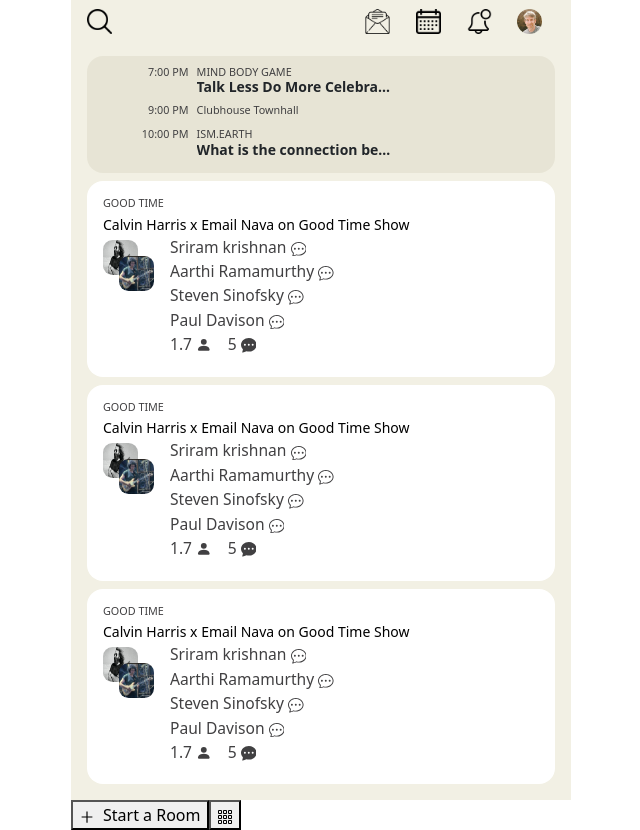
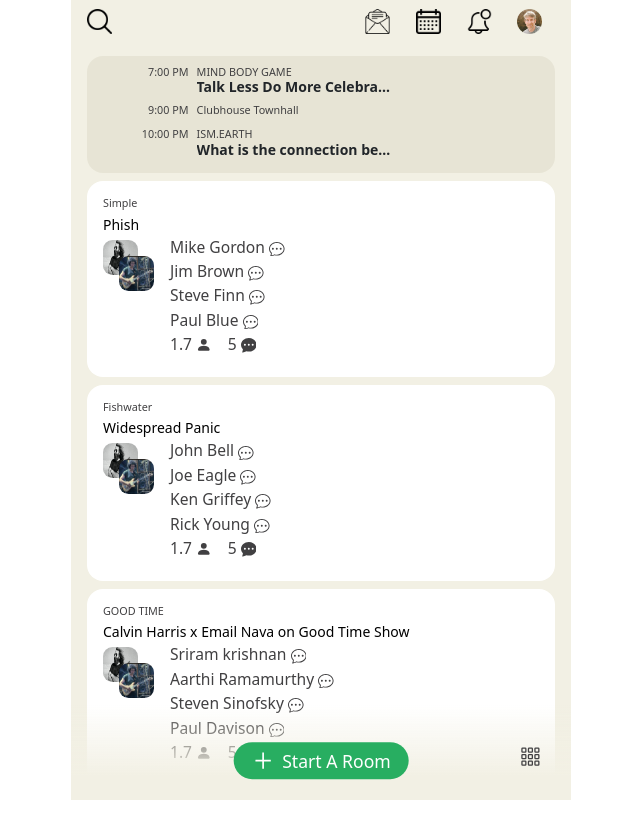
Before and after one commit to Trex1888/react-clubhouse-clone, a React (Create React App) app: page /home in a window 1280 px wide. Shown: the whole page, without its empty margins (319-959 px from the left). After the commit the page ends 800 px from the top, so only its background shows below. Built offline with nearby package versions, Linux system fonts and the light colour scheme.

Commit message:
4th commit

```diff
--- a/package.json
+++ b/package.json
@@ -14,6 +14,7 @@
     "react-router": "^5.2.0",
     "react-router-dom": "^5.2.0",
     "react-scripts": "4.0.3",
+    "react-swipeable-bottom-sheet": "^1.1.2",
     "web-vitals": "^1.1.2"
   },
   "scripts": {
--- a/src/App.css
+++ b/src/App.css
@@ -48,4 +48,5 @@
   width: 100%;
   max-width: 500px;
   margin: auto;
+  overflow: hidden;
 }
--- /dev/null
+++ b/src/components/BottomSheet.js
@@ -0,0 +1,24 @@
+import style from "../style/sheet.module.css";
+import SwipeableBottomSheet from "react-swipeable-bottom-sheet";
+
+function BottomSheet({ props }) {
+  return (
+    <SwipeableBottomSheet
+      open={props.sheetVisible}
+      onChange={() => {
+        props.setSheetVisible(!props.sheetVisible);
+        props.setItemsVisible(true);
+      }}
+      fullScreen={props.sheetTitle === "room detail" ? true : false}
+    >
+      <div
+        className={style.sheetContainer}
+        style={{
+          backgroundColor: props.sheetTitle === "profile" ? "transparent" : "",
+        }}
+      ></div>
+    </SwipeableBottomSheet>
+  );
+}
+
+export default BottomSheet;
--- a/src/components/DailyCard.js
+++ b/src/components/DailyCard.js
@@ -1,5 +1,5 @@
 import style from "../style/daily.module.css";
-import { Link } from "react-router-dom";
+// import { Link } from "react-router-dom";
 import data from "../data/dailyCard.json";
 
 function DailyCard() {
--- a/src/components/RoomCard.js
+++ b/src/components/RoomCard.js
@@ -18,7 +18,7 @@
                 </div>
                 <div>
                   {item.members.map((person) => (
-                    <p>
+                    <p key={item.id}>
                       {person.first_name} {person.last_name} <BsChatDots />
                     </p>
                   ))}
--- a/src/data/roomCard.json
+++ b/src/data/roomCard.json
@@ -1,47 +1,47 @@
 [
   {
     "id": 1,
-    "title": "GOOD TIME",
-    "sub_title": "Calvin Harris x Email Nava on Good Time Show",
+    "title": "Simple",
+    "sub_title": "Phish",
     "members": [
       {
-        "first_name": "Sriram",
-        "last_name": "krishnan"
+        "first_name": "Mike",
+        "last_name": "Gordon"
       },
       {
-        "first_name": "Aarthi",
-        "last_name": "Ramamurthy"
+        "first_name": "Jim",
+        "last_name": "Brown"
       },
       {
-        "first_name": "Steven",
-        "last_name": "Sinofsky"
+        "first_name": "Steve",
+        "last_name": "Finn"
       },
       {
         "first_name": "Paul",
-        "last_name": "Davison"
+        "last_name": "Blue"
       }
     ]
   },
   {
     "id": 2,
-    "title": "GOOD TIME",
-    "sub_title": "Calvin Harris x Email Nava on Good Time Show",
+    "title": "Fishwater",
+    "sub_title": "Widespread Panic",
     "members": [
       {
-        "first_name": "Sriram",
-        "last_name": "krishnan"
+        "first_name": "John",
+        "last_name": "Bell"
       },
       {
-        "first_name": "Aarthi",
-        "last_name": "Ramamurthy"
+        "first_name": "Joe",
+        "last_name": "Eagle"
       },
       {
-        "first_name": "Steven",
-        "last_name": "Sinofsky"
+        "first_name": "Ken",
+        "last_name": "Griffey"
       },
       {
-        "first_name": "Paul",
-        "last_name": "Davison"
+        "first_name": "Rick",
+        "last_name": "Young"
       }
     ]
   },
--- a/src/pages/Home.js
+++ b/src/pages/Home.js
@@ -1,29 +1,54 @@
 import style from "../style/home.module.css";
+import { useState } from "react";
 import DailyCard from "../components/DailyCard";
 import Header from "../components/Header";
 import RoomCard from "../components/RoomCard";
 import { AiOutlinePlus } from "react-icons/ai";
 import { BsGrid3X3Gap } from "react-icons/bs";
+import data from "../data/roomCard.json";
+import BottomSheet from "../components/BottomSheet";
 
 function Home() {
+  const [itemsVisible, setItemsVisible] = useState(true);
+  const [sheetVisible, setSheetVisible] = useState(false);
+  const [sheetCreateRoom, setSheetCreateRoom] = useState(false);
+  const [loaderVisibility, setLoaderVisibility] = useState(false);
+  const [cardId, setCardId] = useState(1);
+
   return (
     <>
       <Header />
-      <div className={style.home_Container}>
+      <div className={style.home_container}>
         <DailyCard />
         <RoomCard />
       </div>
+
       <div className={style.action_btn}>
-        <button>
+        <button onClick={() => setSheetVisible(true)}>
           <AiOutlinePlus className="me-2" />
-          Start a Room
+          Start A Room
         </button>
         <button>
-          <BsGrid3X3Gap />{" "}
+          <BsGrid3X3Gap />
         </button>
       </div>
+
+      {/* <BottomSheet
+        sheetTitle="start room"
+        setSheetVisible={(item) => setSheetVisible(item)}
+        sheetVisible={sheetVisible}
+        cardDetail={data.find((item) => item.id === cardId)}
+        setItemsVisible={(item) => setItemsVisible(item)}
+        setSheetCreateRoom={(item) => {
+          setLoaderVisibility(true);
+          setTimeout(() => {
+            setSheetCreateRoom(item);
+            setLoaderVisibility(false);
+          }, 1000);
+        }}
+      /> */}
     </>
   );
 }
-//214
+
 export default Home;
--- a/src/style/home.module.css
+++ b/src/style/home.module.css
@@ -1,9 +1,53 @@
-.home_Container {
+.home_container {
   padding-top: 3.5em;
   padding-left: 1em;
   padding-right: 1em;
   padding-bottom: 3.5em;
   height: 100%;
-
   overflow: auto;
 }
+
+.home_container + .action_btn button {
+  background-color: transparent;
+  border: none;
+  margin-left: auto;
+}
+
+.home_container + .action_btn button svg {
+  font-size: 1.3em;
+}
+
+.home_container + .action_btn {
+  display: flex;
+  align-items: center;
+  padding: 4em 1.5em 2em 1.5em;
+  position: sticky;
+  left: 0;
+  right: 0;
+  top: 0;
+  background-image: linear-gradient(transparent 20%, #f2f0e4 80%);
+  bottom: 0;
+}
+
+.home_container + .action_btn > button:first-child {
+  display: flex;
+  align-items: center;
+  border-radius: 2em;
+  background-color: #28ae61;
+  color: #ffffff;
+  padding: 0.3em 1em;
+  font-size: 1.1em;
+  font-weight: 400;
+  position: absolute;
+  left: 50%;
+  transform: translateX(-50%);
+  margin-top: 0.5em;
+}
+
+.home_container + .action_btn > button:nth-child(2) {
+  line-height: 1;
+}
+
+.home_container + .action_btn > button:nth-child(2) svg {
+  color: var(--textColor);
+}
--- a/src/style/roomCard.module.css
+++ b/src/style/roomCard.module.css
@@ -4,6 +4,7 @@
   border-radius: 1em;
   border: none;
   margin-top: 0.5em;
+  margin-bottom: 0.5em;
 }
 
 .roomContainer h6 {
```
Also changed, not shown: src/style/sheet.module.css (added), 1 other file (tests, documents, lock files or other folders).
